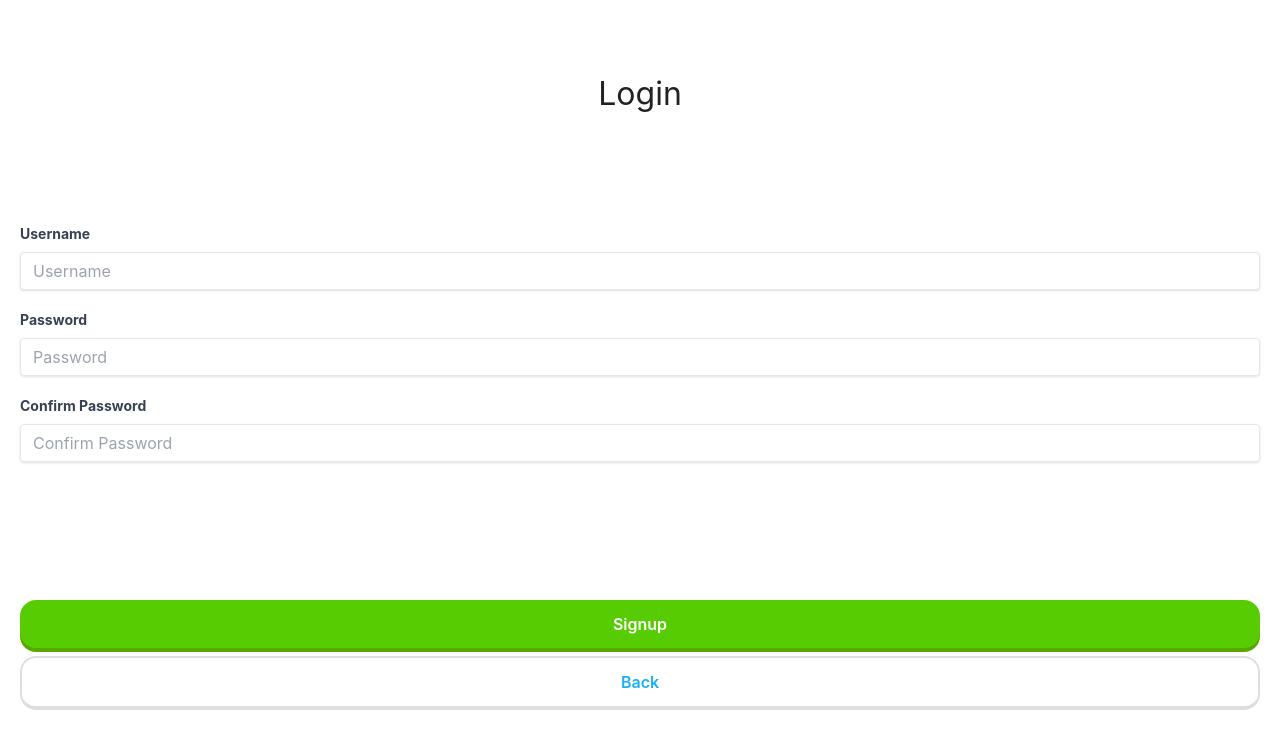
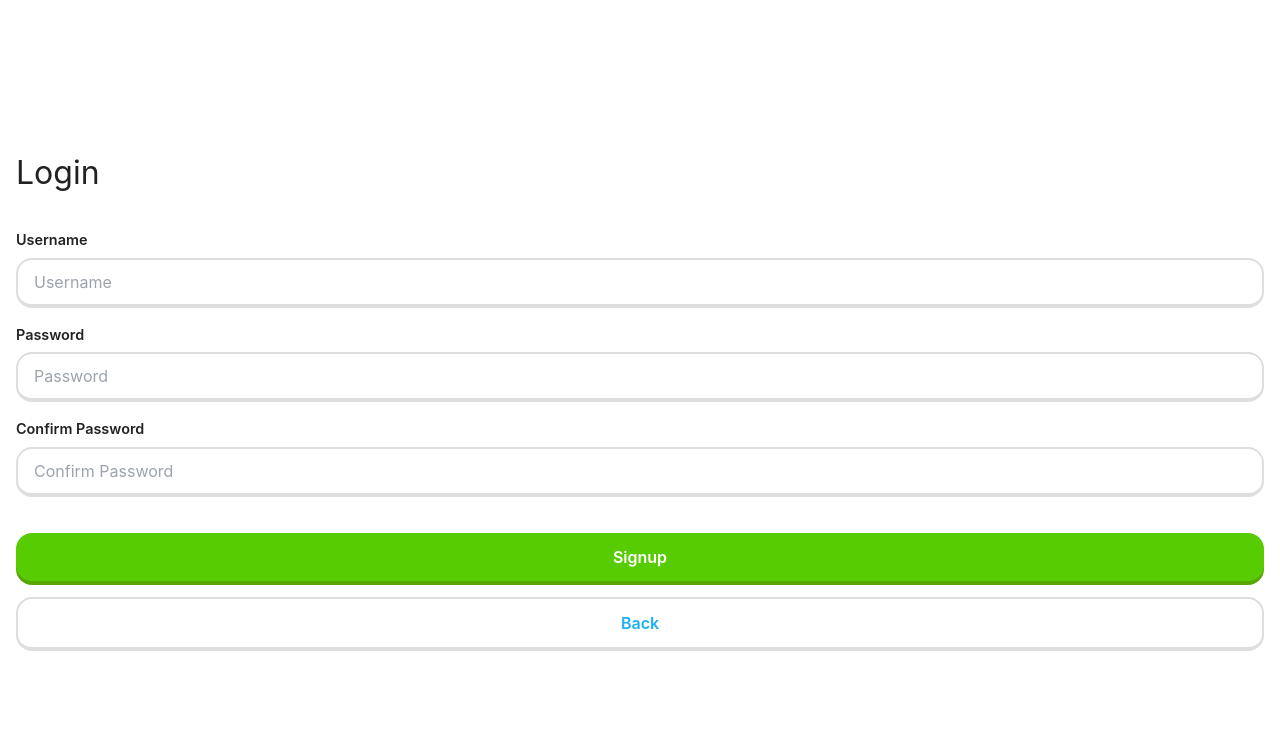
Before and after one commit to hykilpikonna/CSC318, a React (Create React App) app in the folder frontend/: page /signup in a window 1280 px wide. Shown: the top 748 px of the page. Built offline with nearby package versions, Linux system fonts and the light colour scheme.

Commit message:
[O] Optimize login and signup

```diff
--- a/frontend/src/index.sass
+++ b/frontend/src/index.sass
@@ -17,6 +17,9 @@ $shadow-width: 0 4px 0
 .c-green
   color: $c-green
 
+html
+  height: 100%
+
 body
   margin: 0
   font-family: -apple-system, BlinkMacSystemFont, 'Segoe UI', 'Roboto', 'Oxygen', 'Ubuntu', 'Cantarell', 'Fira Sans', 'Droid Sans', 'Helvetica Neue', sans-serif
@@ -24,6 +27,10 @@ body
   -moz-osx-font-smoothing: grayscale
 
   color: $c-default-text
+  height: 100%
+
+#root
+  height: 100%
 
 code
   font-family: source-code-pro, Menlo, Monaco, Consolas, 'Courier New', monospace
@@ -51,6 +58,36 @@ button.white
   border-width: 2px 2px 4px
   box-shadow: none
 
+input
+  border: solid $c-white-shadow
+  border-width: 2px 2px 4px
+  border-radius: $border-radius
+  padding: 10px 16px
+  width: 100%
+  transition: all 0.2s ease-in-out
+
+  &:focus
+    outline: none
+    border-color: $c-green
+
+label
+  display: block
+  font-size: 0.9em
+  font-weight: 600
+  margin-bottom: 0.5em
+
 h1
   font-size: 2em
   margin-bottom: 0.5em
+
+.v-layout
+  display: flex
+  flex-direction: column
+  justify-content: center
+
+  gap: 1em
+  width: 100%
+  height: 100%
+
+.page-pad
+  padding: 1em
--- a/frontend/src/logic/sdk.ts
+++ b/frontend/src/logic/sdk.ts
@@ -9,8 +9,6 @@ export function signup(username: string, password: string)
     db.users = JSON.stringify({})
 
   const users = JSON.parse(db.users)
-  if (users[username])
-    throw new Error('User already exists')
 
   users[username] = password
   db.users = JSON.stringify(users)
--- a/frontend/src/pages/Login.tsx
+++ b/frontend/src/pages/Login.tsx
@@ -20,34 +20,22 @@ export default function Login() {
         }
     }
 
-    return (
-        <div className='flex flex-col h-screen items-center p-5 gap-5 justify-evenly'>
-            <h1>Login</h1>
-            <form className='flex flex-col gap-5 w-screen p-5'>
-                <div className='flex flex-col justify-evenly'>
-                <label className="block text-gray-700 text-sm font-bold mb-2">
-                    Username
-                </label>
-                    <input className='shadow appearance-none border rounded w-full py-2 px-3 text-gray-700 leading-tight focus:outline-none focus:shadow-outline' type='text' placeholder='Username' value={username} onChange={(e) => setUsername(e.target.value)}></input>
-                </div>
-                <div className='flex flex-col justify-evenly'>
-                    <label className="block text-gray-700 text-sm font-bold mb-2">
-                        Password
-                    </label>
-                    <input className='shadow appearance-none border rounded w-full py-2 px-3 text-gray-700 leading-tight focus:outline-none focus:shadow-outline' type='password' placeholder='Password' value={password} onChange={(e) => setPassword(e.target.value)}></input>
-                </div>
-                {/* error message */}
-                <div className='flex flex-col justify-evenly'>
-                    <label className="block text-red-600 text-sm font-bold mb-2">
-                        {err}
-                    </label>
-                </div>
-            </form>
-            <div className='flex flex-col w-screen p-5 gap-2'>
-                <button className='green' onClick={submitLogin}>Login</button>
-                <button className='white' onClick={() => navigate(-1)}>Back</button>
-            </div>
+    return <div className='v-layout page-pad'>
+        <h1>Login</h1>
+
+        {err && <label className="text-red-600">{err}</label>}
+
+        <div>
+            <label>Username</label>
+            <input type='text' placeholder='Username' value={username} onChange={(e) => setUsername(e.target.value)}></input>
         </div>
-    )
+        <div>
+            <label>Password</label>
+            <input type='password' placeholder='Password' value={password} onChange={(e) => setPassword(e.target.value)}></input>
+        </div>
+
+        <button className='green' onClick={submitLogin}>Login</button>
+        <button className='white' onClick={() => navigate(-1)}>Back</button>
+    </div>
 
 }
--- a/frontend/src/pages/Signup.tsx
+++ b/frontend/src/pages/Signup.tsx
@@ -31,40 +31,24 @@ export default function Signup() {
         }
     }
 
-    return (
-        <div className='flex flex-col h-screen items-center p-5 gap-5 justify-evenly'>
-            <h1>Login</h1>
-            <form className='flex flex-col gap-5 w-screen p-5'>
-                <div className='flex flex-col justify-evenly'>
-                <label className="block text-gray-700 text-sm font-bold mb-2">
-                    Username
-                </label>
-                    <input className='shadow appearance-none border rounded w-full py-2 px-3 text-gray-700 leading-tight focus:outline-none focus:shadow-outline' type='text' placeholder='Username' value={username} onChange={(e) => setUsername(e.target.value)}></input>
-                </div>
-                <div className='flex flex-col justify-evenly'>
-                    <label className="block text-gray-700 text-sm font-bold mb-2">
-                        Password
-                    </label>
-                    <input className='shadow appearance-none border rounded w-full py-2 px-3 text-gray-700 leading-tight focus:outline-none focus:shadow-outline' type='password' placeholder='Password' value={password} onChange={(e) => setPassword(e.target.value)}></input>
-                </div>
-                <div className='flex flex-col justify-evenly'>
-                    <label className="block text-gray-700 text-sm font-bold mb-2">
-                        Confirm Password
-                    </label>
-                    <input className='shadow appearance-none border rounded w-full py-2 px-3 text-gray-700 leading-tight focus:outline-none focus:shadow-outline' type='password' placeholder='Confirm Password' value={confirmPassword} onChange={(e) => setConfirmPassword(e.target.value)}></input>
-                </div>
-                {/* error message */}
-                <div className='flex flex-col justify-evenly'>
-                    <label className="block text-red-600 text-sm font-bold mb-2">
-                        {err}
-                    </label>
-                </div>
-            </form>
-            <div className='flex flex-col w-screen p-5 gap-2'>
-                <button className='green' onClick={submitSignup}>Signup</button>
-                <button className='white' onClick={() => navigate(-1)}>Back</button>
-            </div>
+    return <div className='v-layout page-pad'>
+        <h1>Login</h1>
+        {err && <label className="text-red-600">{err}</label>}
+
+        <div>
+            <label>Username</label>
+            <input type='text' placeholder='Username' value={username} onChange={(e) => setUsername(e.target.value)}></input>
         </div>
-    )
+        <div>
+            <label>Password</label>
+            <input type='password' placeholder='Password' value={password} onChange={(e) => setPassword(e.target.value)}></input>
+        </div>
+        <div>
+            <label>Confirm Password</label>
+            <input type='password' placeholder='Confirm Password' value={confirmPassword} onChange={(e) => setConfirmPassword(e.target.value)}></input>
+        </div>
 
+        <button className='green mt-5' onClick={submitSignup}>Signup</button>
+        <button className='white' onClick={() => navigate(-1)}>Back</button>
+    </div>
 }
```
